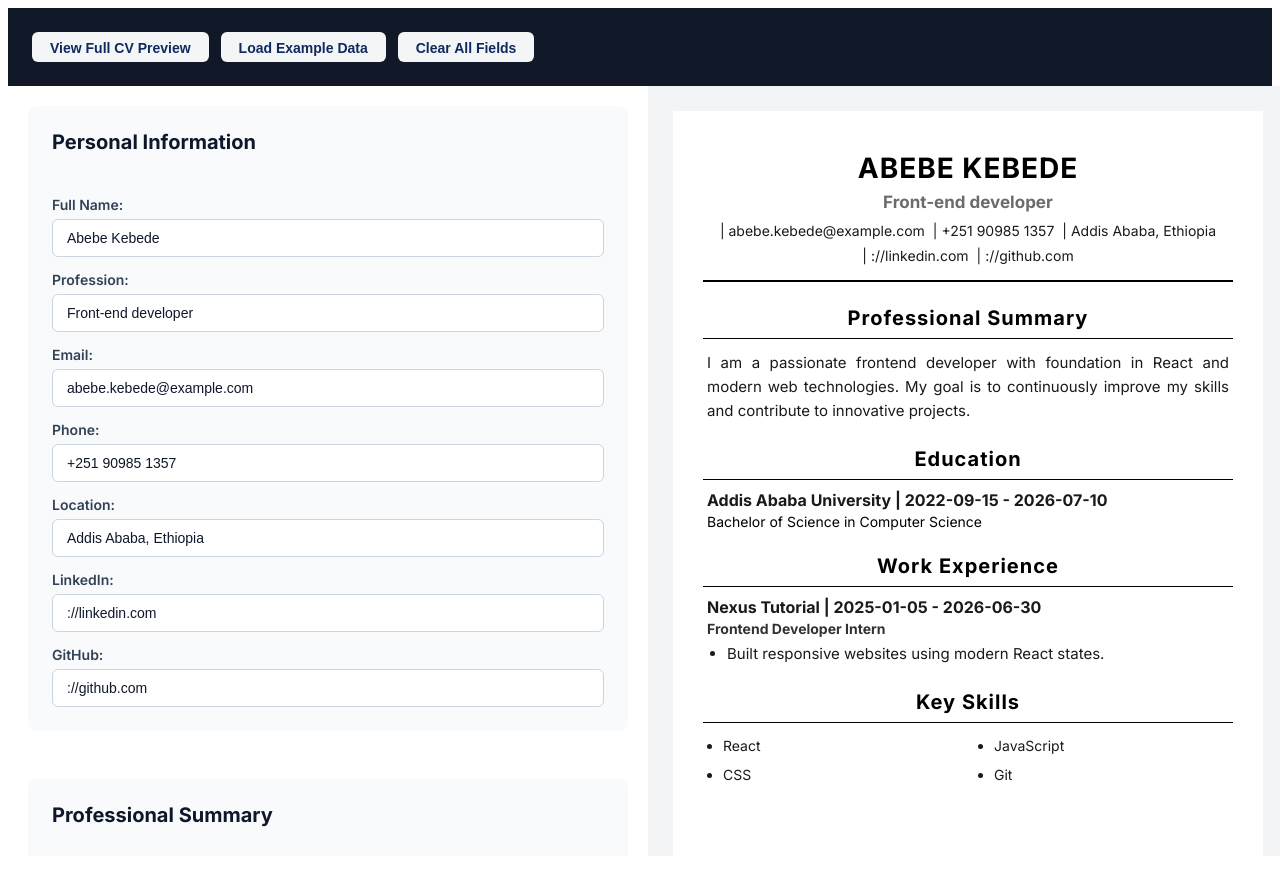
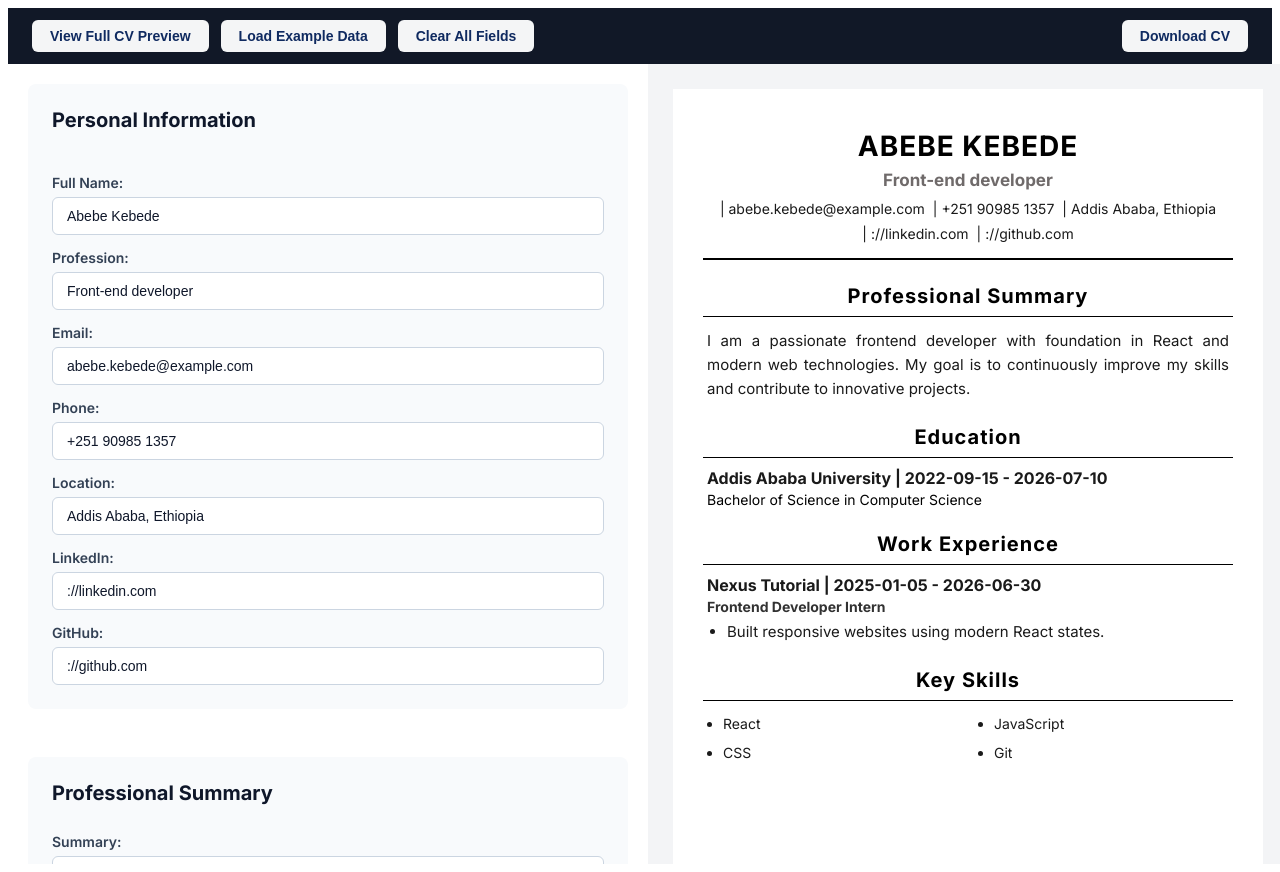
Before and after one commit to mahlet-1/Cv-Builder-Web, a React (Vite) app: page / in a window 1280 px wide. Built offline with nearby package versions, Linux system fonts and the light colour scheme; a web font is replaced by a local one.

Commit message:
feat: added a download cv button for structure style only

```diff
--- a/src/App.jsx
+++ b/src/App.jsx
@@ -120,10 +120,12 @@ export default function App() {
 
       <div className="top-bar">
         <button onClick={() => setIsEditMode(!isEditMode)}>
+
           {isEditMode ? "View Full CV Preview" : "Back to Edit Mode"}
         </button>
         <button onClick={() => setCvData(sampleData)}>Load Example Data</button>
         <button onClick={() => setCvData(emptyData)}>Clear All Fields</button>
+        <button className="btn-download">Download CV</button>
       </div>
 
       <div className="main-content">
--- a/src/index.css
+++ b/src/index.css
@@ -1,9 +1,11 @@
 .top-bar {
   display: flex;
+  flex-direction: row;
+  align-items: center;
   gap: 12px;
-  padding: 24px;
+  padding: 12px 24px;
   background: #111827;
-  height: 30px;
+  box-sizing: border-box;
 }
 
 .top-bar button {
@@ -15,6 +17,8 @@
   cursor: pointer;
   background: #f4f5f6;
   color: #0f2a60;
+  position: relative;
+  white-space: nowrap;
 }
 
 .top-bar button:hover {
@@ -22,13 +26,18 @@
   color:#f9f8f8
 }
 
+.btn-download {
+  margin-left: auto;
+}
+
+
 
 .main-content {
   display: flex;
   flex: 1;
   width: 100vw;
   box-sizing: border-box;
-  height: calc(100vh - 30px);
+  height: 100vh;
   overflow: hidden;
 }
 
```
